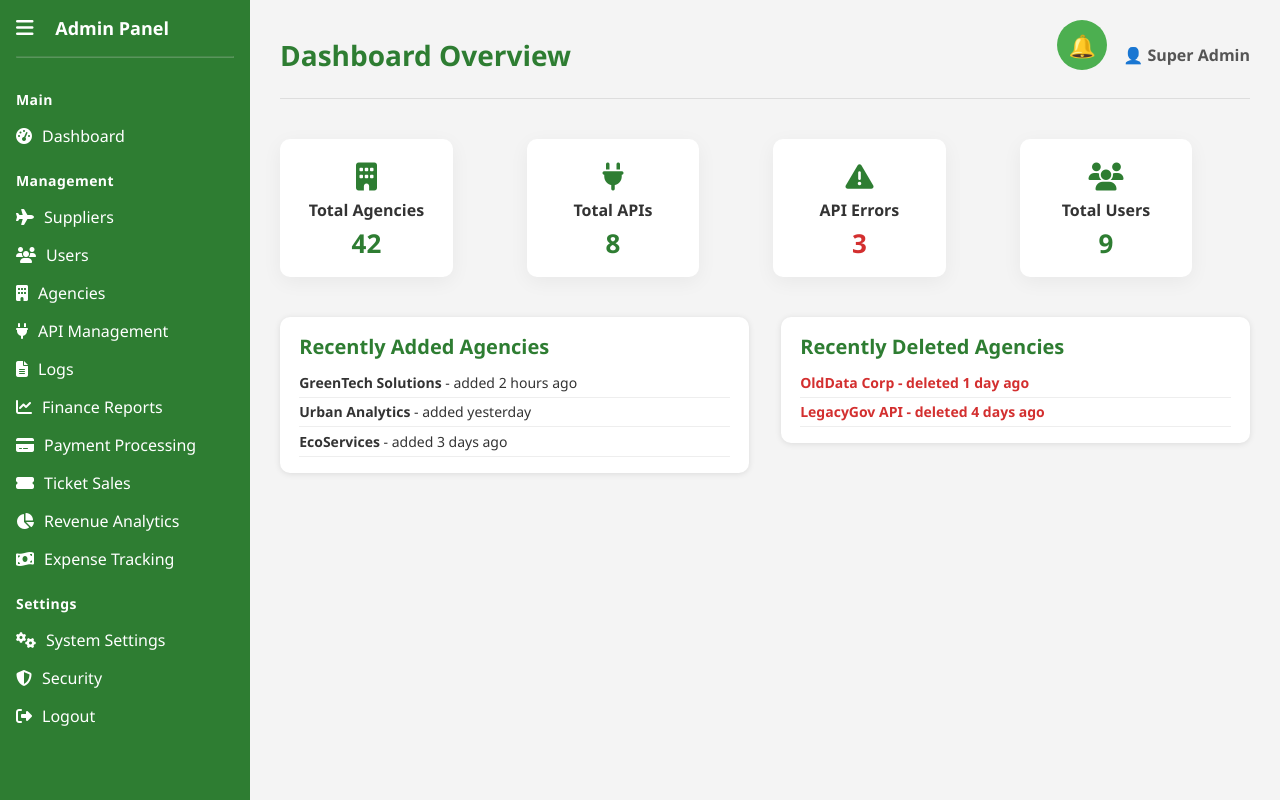
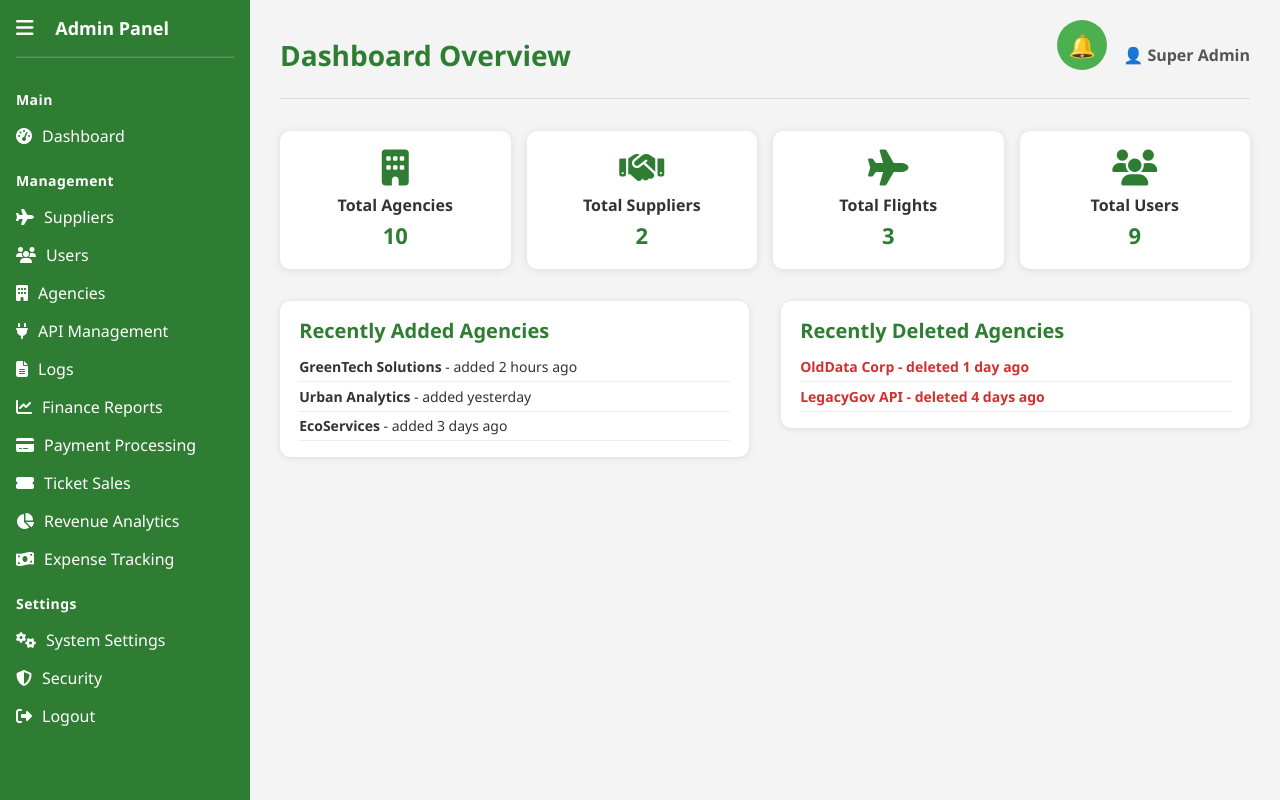
Before and after one commit to Devyeti-IT/IntegratedFrontend, a React (Vite) app: page /dashboard in a window 1280 px wide. Built offline with nearby package versions, Linux system fonts and the light colour scheme.

Commit message:
upgraded ui

```diff
--- a/package.json
+++ b/package.json
@@ -12,6 +12,7 @@
   "dependencies": {
     "@fortawesome/fontawesome-free": "^6.7.2",
     "@types/react-router-dom": "^5.3.3",
+    "axios": "^1.9.0",
     "react": "^19.1.0",
     "react-dom": "^19.1.0",
     "react-router-dom": "^7.6.0"
--- a/src/api/api.ts
+++ b/src/api/api.ts
@@ -5,7 +5,7 @@ const API_BASE_URL = "http://localhost:8442";
 
 export const loginUser = async (userId: string, username:string, password: string) => {
   try {
-    const response = await axios.post(`${API_BASE_URL}/user/login`, { userId, username, password });
+    const response = await axios.post(`${API_BASE_URL}/api/user/login`, { userId, username, password });
     const data = response.data as { token: string };
     storage.set("token", data.token, 60);
     storage.set("userId", userId, 60);
--- a/src/components/Sidebar.tsx
+++ b/src/components/Sidebar.tsx
@@ -1,16 +1,17 @@
 import React, { useEffect, useState } from "react";
+import { Link } from "react-router-dom"; // Import Link for navigation
 
 const navSections = [
   {
     title: "Main",
-    links: [{ href: "#", icon: "fas fa-tachometer-alt", label: "Dashboard" }],
+    links: [{ href: "/dashboard", icon: "fas fa-tachometer-alt", label: "Dashboard" }], // Make sure these hrefs match your routes
   },
   {
     title: "Management",
     links: [
-      { href: "suppliers", icon: "fas fa-plane", label: "Suppliers" },
-      { href: "users", icon: "fas fa-users", label: "Users" },
-      { href: "agencies", icon: "fas fa-building", label: "Agencies" },
+      { href: "/dashboard/suppliers", icon: "fas fa-plane", label: "Suppliers" },
+      { href: "/users", icon: "fas fa-users", label: "Users" },
+      { href: "/agencies", icon: "fas fa-building", label: "Agencies" },
       { href: "#", icon: "fas fa-plug", label: "API Management" },
       { href: "#", icon: "fas fa-file-alt", label: "Logs" },
       { href: "#", icon: "fas fa-chart-line", label: "Finance Reports" },
@@ -60,10 +61,10 @@ export default function Sidebar() {
         <nav className="nav-section" key={title}>
           <p>{title}</p>
           {links.map(({ href, icon, label }) => (
-            <a href={href} key={label}>
+            <Link to={href} key={label} className="nav-link">
               <i className={icon} />
               {collapsed ? null : label}
-            </a>
+            </Link>
           ))}
         </nav>
       ))}
--- a/src/components/StatsCards.tsx
+++ b/src/components/StatsCards.tsx
@@ -1,18 +1,18 @@
 const stats = [
-  { icon: "fas fa-building", label: "Total Agencies", value: 42 },
-  { icon: "fas fa-plug", label: "Total APIs", value: 8 },
-  { icon: "fas fa-exclamation-triangle", label: "API Errors", value: 3, error: true },
+  { icon: "fas fa-building", label: "Total Agencies", value: 10 },
+  { icon: "fas fa-handshake", label: "Total Suppliers", value: 2 },
+  { icon: "fas fa-plane", label: "Total Flights", value: 3 },
   { icon: "fas fa-users", label: "Total Users", value: 9 },
 ];
 
 export default function StatsCards() {
   return (
     <section className="stats">
-      {stats.map(({ icon, label, value, error }) => (
-        <div className="dashboard-card" key={label}>
-          <i className={`dashboard-card-icon ${icon}`} />
+      {stats.map(({ icon, label, value }) => (
+        <div className="card" key={label}>
+          <i className={`card-icon ${icon}`} />
           <h3>{label}</h3>
-          <p className={error ? "error" : ""}>{value}</p>
+          <p>{value}</p>
         </div>
       ))}
     </section>
--- a/src/styles/dashboard.css
+++ b/src/styles/dashboard.css
@@ -132,49 +132,47 @@ header h1 {
 /* === Stats Cards === */
 .stats {
   display: grid;
-  align-items: center;
-  justify-content: center;
   grid-template-columns: repeat(auto-fit, minmax(220px, 1fr));
   gap: 1rem;
   margin-bottom: 2rem;
 }
 
-.dashboard-card {
-  background: #fff;
+.card {
+  background-color: #fff;
+  width: 100%;
+  height: auto;
   border-radius: 10px;
-  width: 75%;
-  height: 90%;
-  box-shadow: 0 5px 20px rgba(0, 0, 0, 0.05);
-  padding: 1.5rem 18px 2rem;
+  box-shadow: 0 1px 8px rgba(0, 0, 0, 0.1);
+  padding: 1.2rem 1rem;
   text-align: center;
   transition: box-shadow 0.2s ease;
 }
 
-.dashboard-card:hover {
+.card:hover {
   box-shadow: 0 4px 15px rgba(46, 125, 50, 0.3);
 }
 
-.dashboard-card-icon {
-  font-size: 28px;
+.card-icon {
+  font-size: 36px;
   color: #2e7d32;
   margin-bottom: 0.5rem;
 }
 
-.dashboard-card h3 {
+.card h3 {
   font-size: 16px;
   margin-bottom: 0.25rem;
   color: #333;
   font-weight: 700;
 }
 
-.dashboard-card p {
-  font-size: 26px;
+.card p {
+  font-size: 22px;
   margin: 0;
   font-weight: 600;
   color: #2e7d32;
 }
 
-.dashboard-card p.error {
+.card p.error {
   color: #d32f2f;
 }
 
```
Also changed, not shown: src/components/RecentActivity.tsx (line endings or trailing spaces), src/pages/Dashboard.tsx (line endings or trailing spaces), 1 other file (tests, documents, lock files or other folders).
